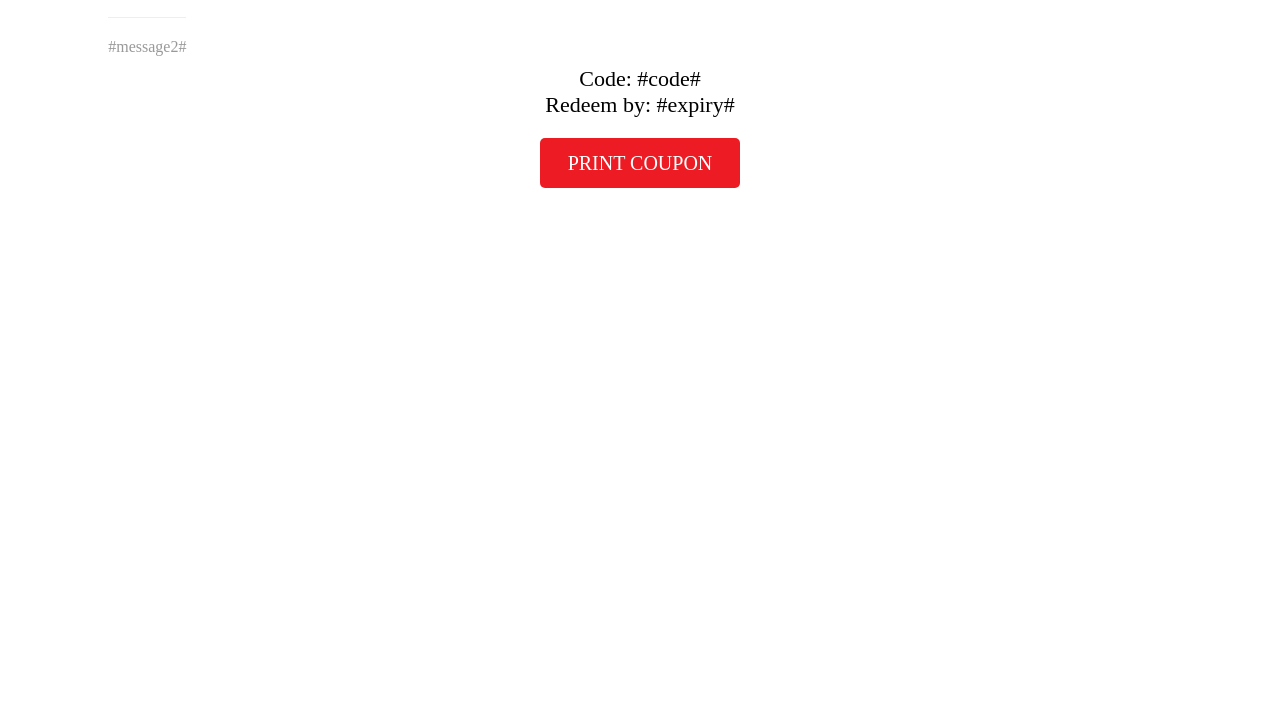
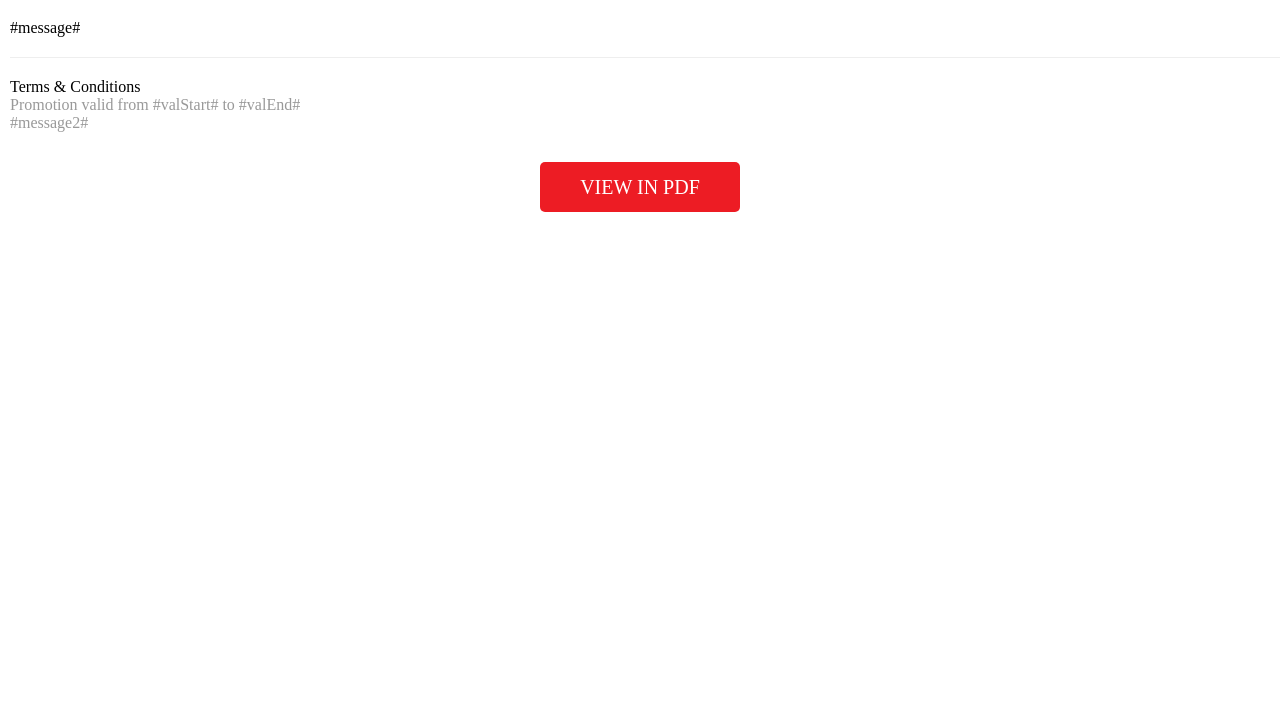
Before and after one commit to kambing86/html2pdf, a website: page views/coupon.html in a window 1280 px wide. Shown: the part 81-800 px from the top of the page. Drawn offline with Linux system fonts and the light colour scheme.

Commit message:
Updated format for coupon display

```diff
--- a/index.js
+++ b/index.js
@@ -68,6 +68,8 @@ app.post('/getCoupon', (req, res, next) => {
     title: coupon.deal.name,
     imageUrl: coupon.deal.largeImage,
     message: coupon.deal.desc,
+    valStart: moment(coupon.deal.valStart).add(8,'hours').format("DD-MMM-YYYY"),
+    valEnd: moment(coupon.deal.valEnd).add(8,'hours').format("DD-MMM-YYYY"),
     message2: coupon.deal.termCond,
     mode: 'printCoupon',
     code: coupon.code,
--- a/views/coupon.html
+++ b/views/coupon.html
@@ -19,15 +19,19 @@
     }
 
     .content {
-      display: table-row;
+      padding: 10px;
+      width: 100%;
+      /* text-align: center; */
     }
 
+    /*
     .content>div {
       width: 50%;
       display: table-cell;
       vertical-align: middle;
       padding: 10px;
     }
+    */
 
     .content>div.img {
       padding: 0;
@@ -41,7 +45,9 @@
     .message2 {
       color: #999999;
     }
-
+    .tnc {
+      text-align: left;
+    }
     a {
       font-size: 20px;
       background: #ed1c24;
@@ -86,25 +92,34 @@
     <div class="img">
       <img src="#imageUrl#" />
     </div>
+  </div>
+  <div class="content">
     <div>
       <div>
         #message#
       </div>
       <hr />
-      <div class="message2">
-        #message2#
-      </div>
+      <div class="tnc">
+		  Terms &amp; Conditions
+		  <div class="message2">
+			Promotion valid from #valStart# to #valEnd#
+			<br>
+			#message2#
+		  </div>
+	  </div>
     </div>
   </div>
-  <div class="footer" style="">
+  <div class="footer" style="display:none">
     <div>
       Code: #code#
     </div>
     <div>
       Redeem by: #expiry#
     </div>
+  </div>
+  <div>
     <div class="#mode#">
-      <a href="#url#" target="_blank">PRINT COUPON</a>
+      <a href="#url#" target="_blank">VIEW IN PDF</a>
     </div>
   </div>
 </body>
```
